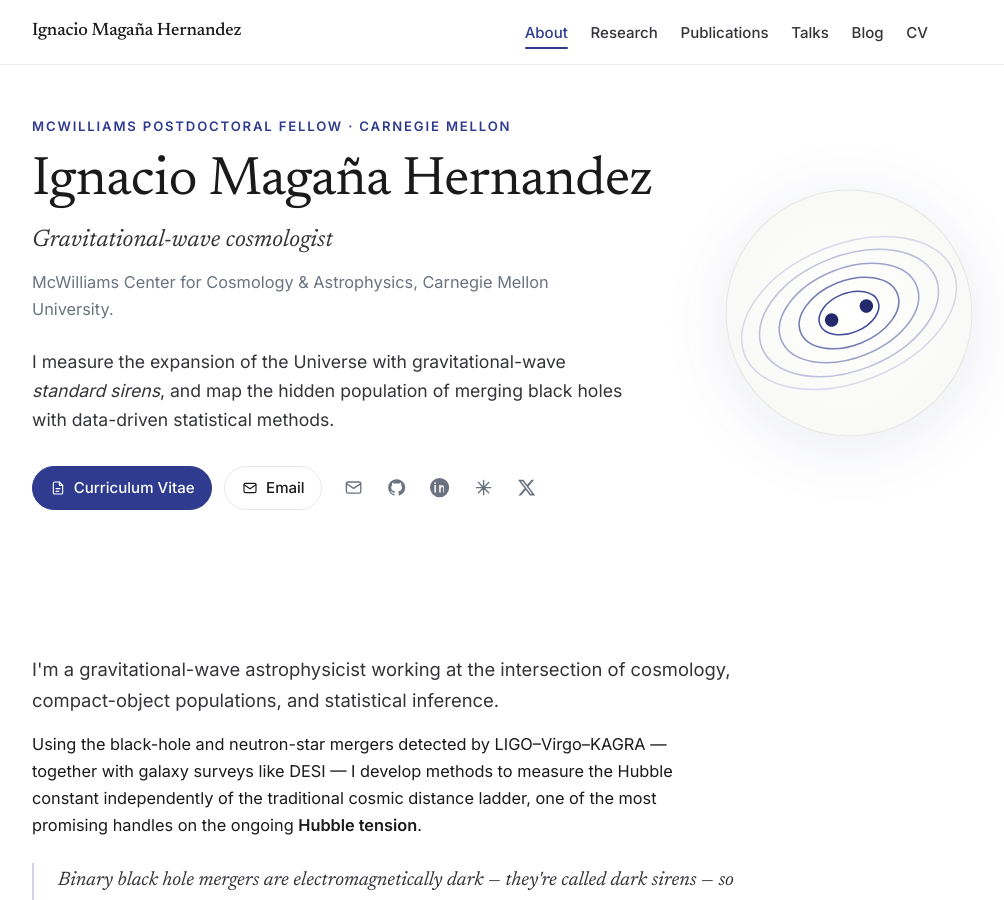
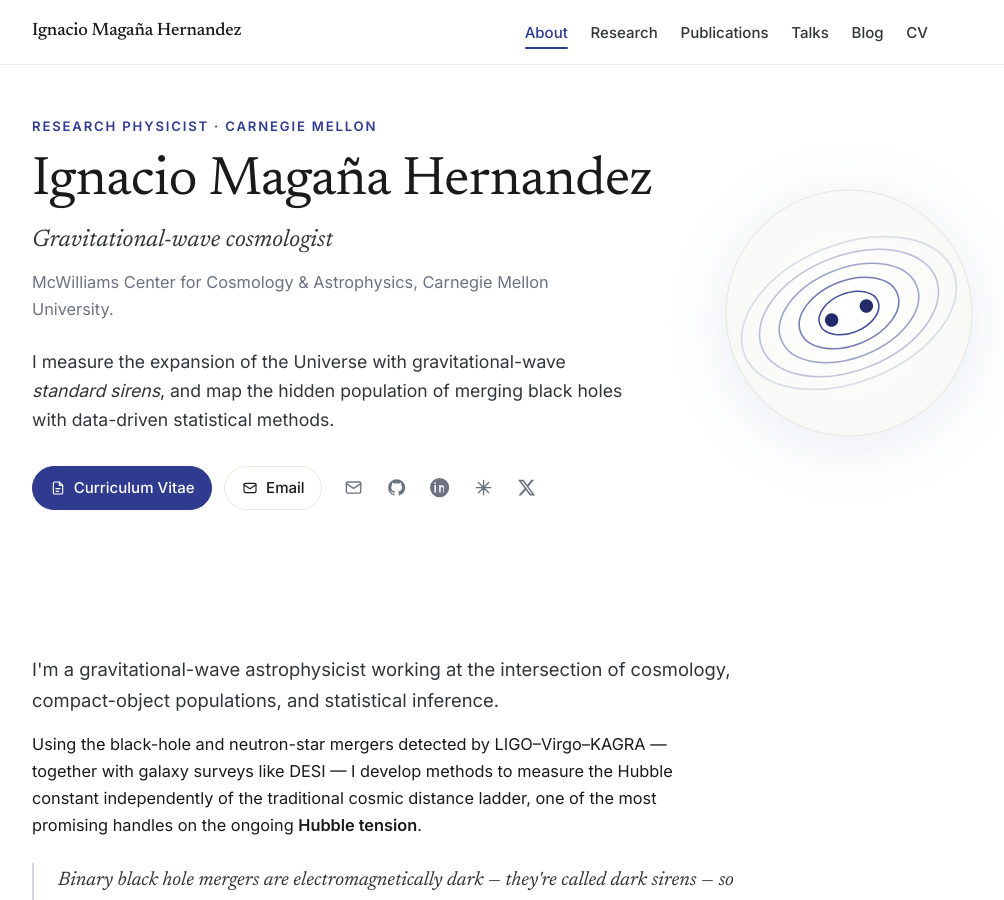
Before and after one commit to ignaciomagana/ignaciomagana.github.io, a Jekyll site: the page built from index.html, in a window 1280 px wide and 900 px high. Shown: the whole window, without its empty margins (160-1164 px from the left). Built offline with Jekyll 4.4.1, drawn with Linux system fonts in a browser that asks for light colours.

Commit message:
Update title: Research Physicist (was McWilliams Postdoctoral Fellow)

```diff
--- a/index.html
+++ b/index.html
@@ -2,7 +2,7 @@
 layout: home
 title: About
 description: >-
-  Ignacio Magaña Hernandez — McWilliams Postdoctoral Fellow at Carnegie Mellon
+  Ignacio Magaña Hernandez — Research Physicist at Carnegie Mellon
   University working on gravitational-wave cosmology, compact-binary
   populations, and gravitational-wave lensing.
 ---
@@ -11,7 +11,7 @@ description: >-
 <section class="hero">
   <div class="container hero__inner">
     <div class="hero__text">
-      <p class="hero__eyebrow">McWilliams Postdoctoral Fellow · Carnegie Mellon</p>
+      <p class="hero__eyebrow">Research Physicist · Carnegie Mellon</p>
       <h1 class="hero__name">Ignacio&nbsp;Magaña&nbsp;Hernandez</h1>
       <p class="hero__role">Gravitational-wave cosmologist</p>
       <p class="hero__affil">
```
